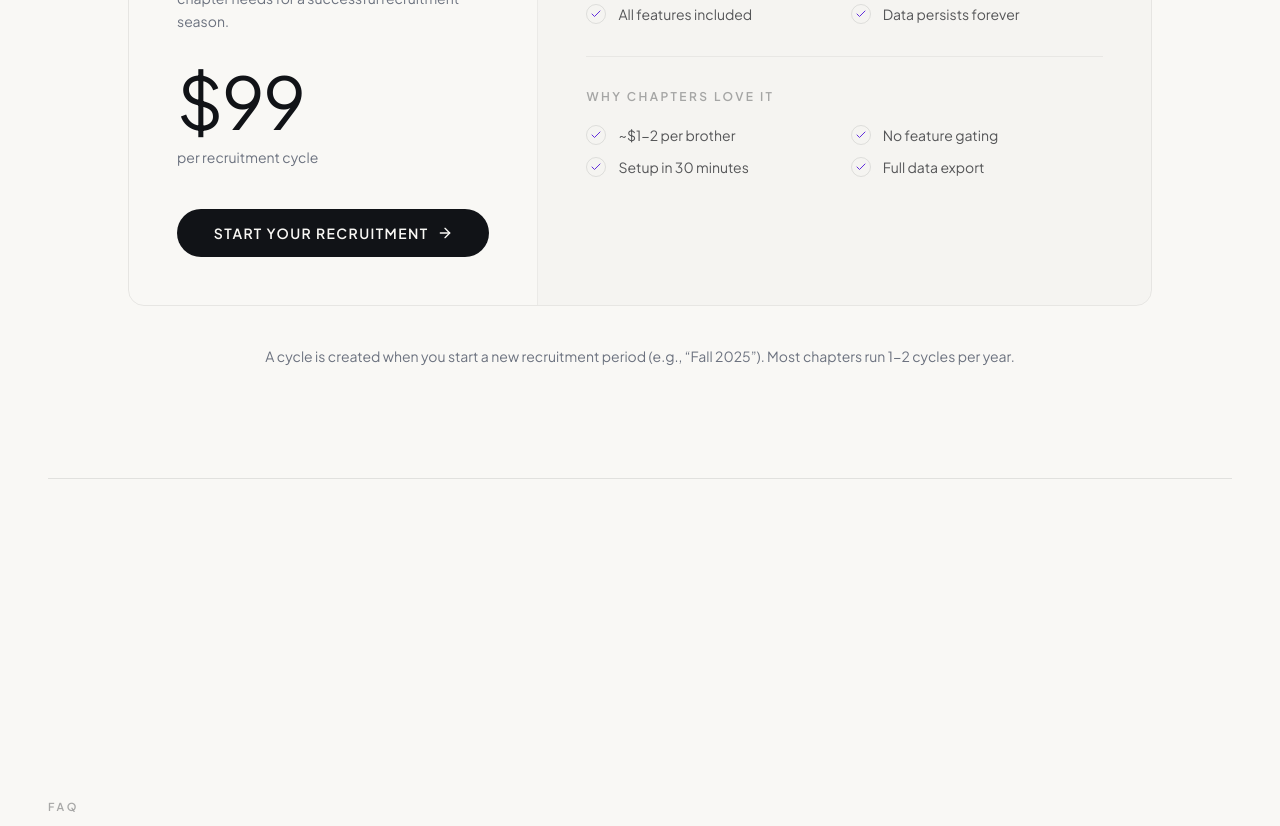
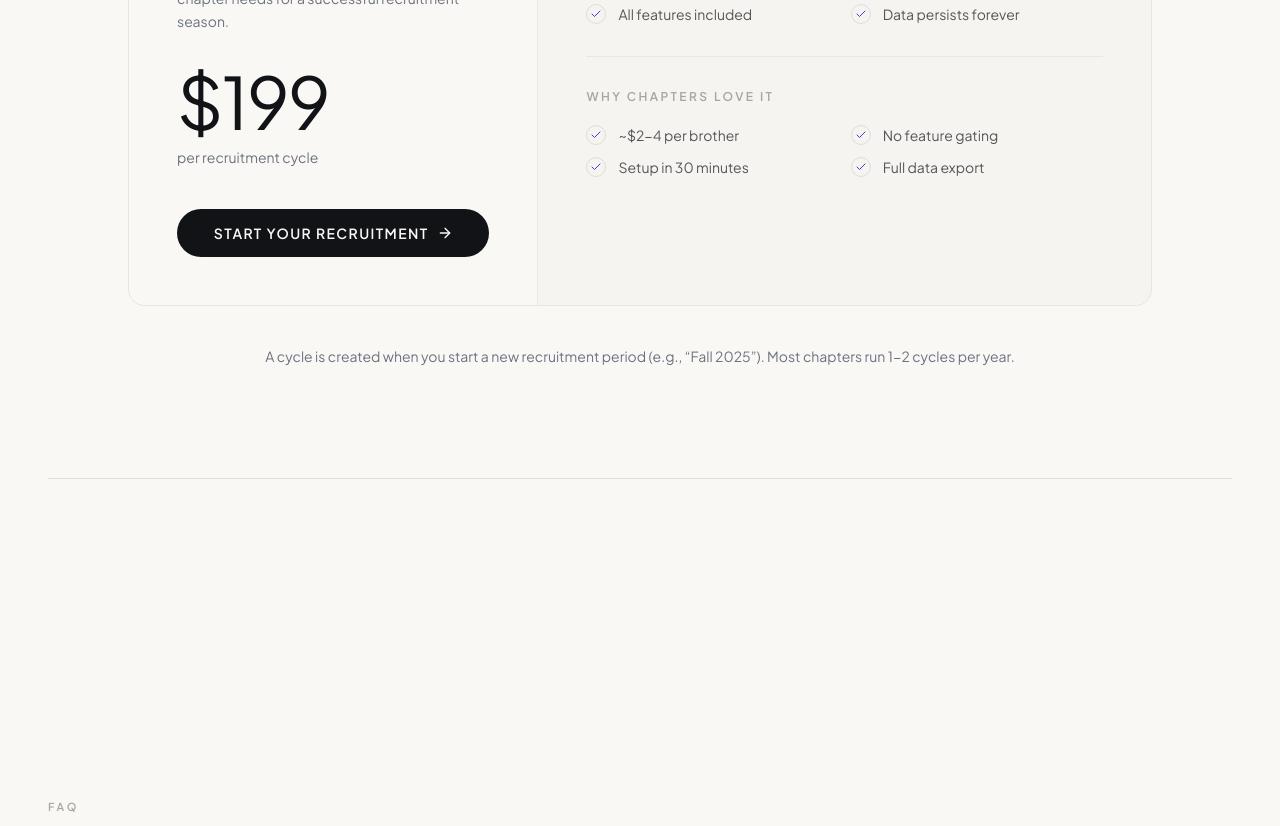
Before and after one commit to nealsshah/greekvote-landing, a Next.js app: page / in a window 1280 px wide. Shown: the part 5600-6426 px from the top of the page. Built offline with nearby package versions, Linux system fonts and the light colour scheme.

Commit message:
price change

```diff
--- a/app/page.tsx
+++ b/app/page.tsx
@@ -342,7 +342,7 @@ export default function LandingPage() {
               <PricingCard
                 title="Per Recruitment Cycle"
                 description="Pay only when you recruit. Everything your chapter needs for a successful recruitment season."
-                price={99}
+                price={199}
                 priceLabel="per recruitment cycle"
                 features={[
                   {
@@ -357,7 +357,7 @@ export default function LandingPage() {
                   {
                     title: "Why Chapters Love It",
                     items: [
-                      "~$1-2 per brother",
+                      "~$2-4 per brother",
                       "No feature gating",
                       "Setup in 30 minutes",
                       "Full data export",
```
